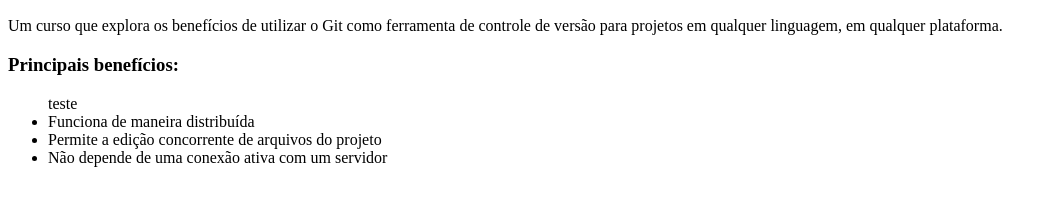
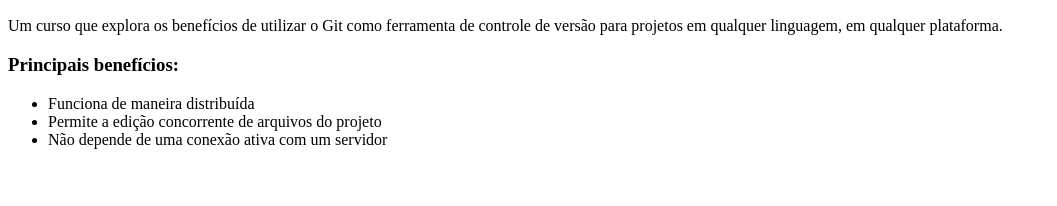
Before and after one commit to LindomarReitz/curso-git, a plain HTML site: page index.html in a window 1280 px wide. Shown: the part 96-302 px from the top of the page, without its empty margins (0-1057 px from the left). Drawn offline with Linux system fonts and the light colour scheme.

Commit message:
teste de commit pelo e-git.

```diff
--- a/index.html
+++ b/index.html
@@ -9,7 +9,6 @@
 
         <h3>Principais benefícios:</h3>
         <ul>
-	    <lil>teste</li>
             <li>Funciona de maneira distribuída</li>
             <li>Permite a edição concorrente de arquivos do projeto</li>
             <li>Não depende de uma conexão ativa com um servidor</li>
```
Also changed, not shown: 1 other file.
